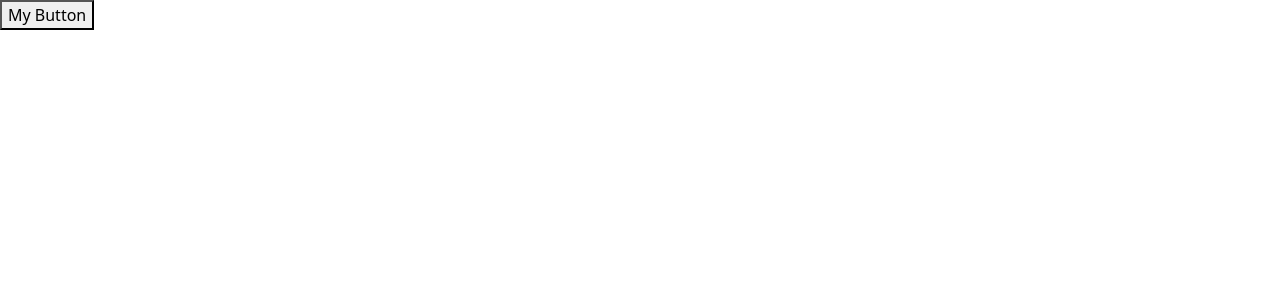
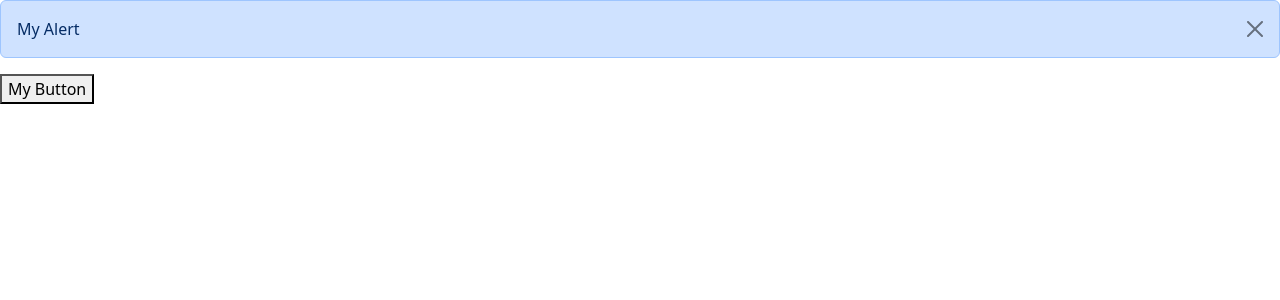
Before and after one commit to jkaikkonen/React-app, a React (Vite) app: page / in a window 1280 px wide. Both pictures are taken after a click on the button "My Button". Shown: the top 300 px of the page. Built offline with nearby package versions, Linux system fonts and the light colour scheme.

Commit message:
Alert open and close

```diff
--- a/src/App.tsx
+++ b/src/App.tsx
@@ -1,9 +1,16 @@
+import { useState } from "react";
 import Button from "./components/Button";
+import Alert from "./components/alert";
 
 function App() {
+  const [alertVisible, setAlertVisibility] = useState(false);
+
   return (
     <div>
-      <button color="danger" onClick={() => console.log("Clicked")}>
+      {alertVisible && (
+        <Alert onClose={() => setAlertVisibility(false)}> My Alert </Alert>
+      )}
+      <button color="danger" onClick={() => setAlertVisibility(true)}>
         My Button
       </button>
     </div>
--- a/src/components/Alert.tsx
+++ b/src/components/Alert.tsx
@@ -1,9 +1,21 @@
 import { ReactNode } from "react";
 interface Props {
   children: ReactNode;
+  onClose: () => void;
 }
 
-const Alert = ({ children }: Props) => {
-  return <div className="alert alert-primary">{children}</div>;
+const Alert = ({ children, onClose }: Props) => {
+  return (
+    <div className="alert alert-primary alert-dismissible">
+      {children}
+      <button
+        type="button"
+        className="btn-close"
+        onClick={onClose}
+        data-bs-dismiss="alert"
+        aria-label="Close"
+      ></button>
+    </div>
+  );
 };
 export default Alert;
```
